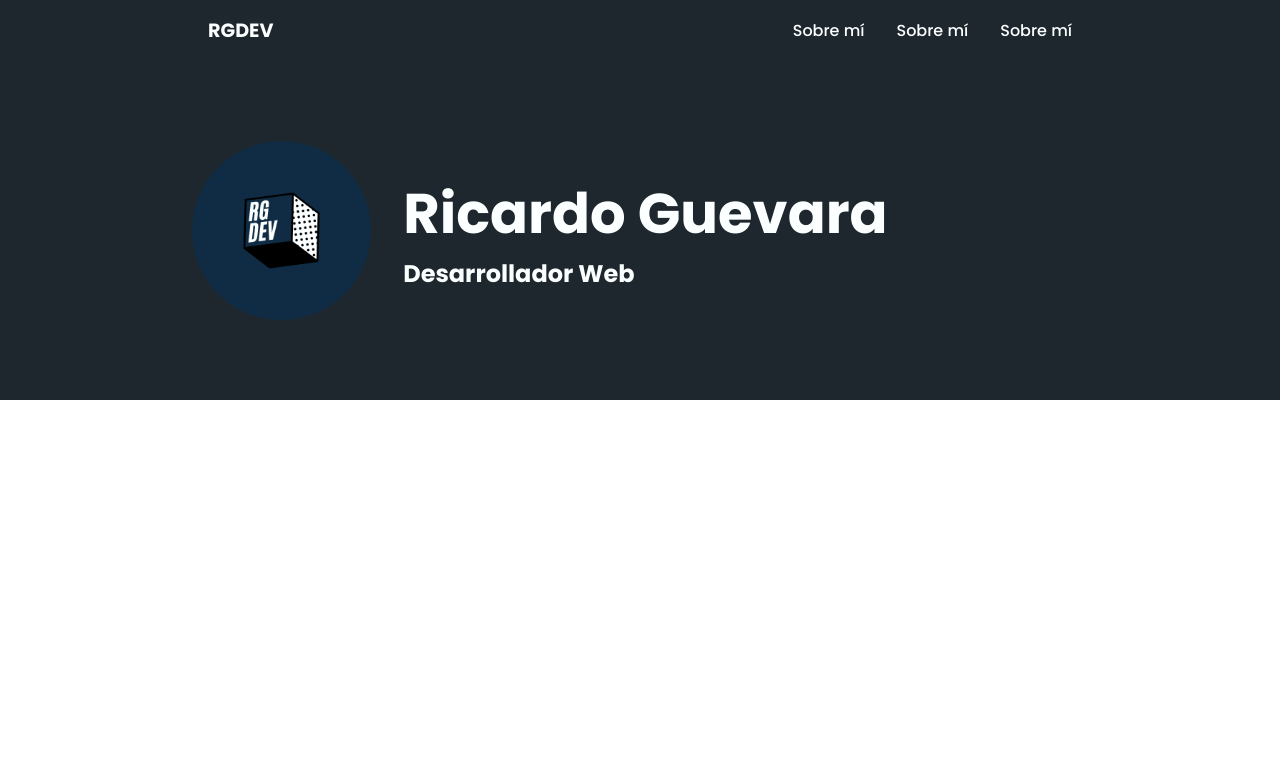
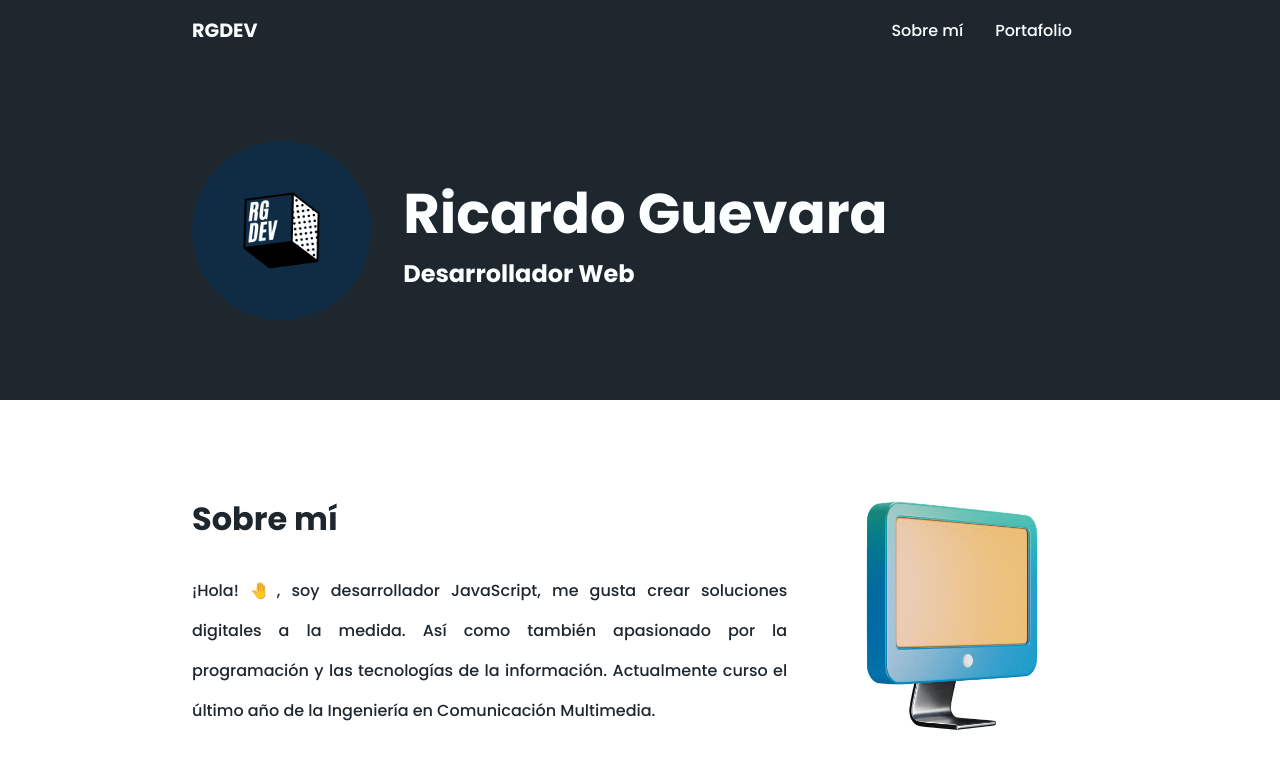
Before and after one commit to ricardoggz/personal-website, a React (Create React App) app: page / in a window 1280 px wide. Shown: the top 768 px of the page. Built offline with nearby package versions, Linux system fonts and the light colour scheme.

Commit message:
about montado

```diff
--- a/src/app/App.jsx
+++ b/src/app/App.jsx
@@ -2,6 +2,7 @@ import React from "react";
 import NavBar from "../components/Nav/NavBar";
 import Hero from "../components/hero/Hero";
 import GlobalStyle from "../index.elements";
+import About from "../components/about/About";
 
 export const App = () => {
   return (
@@ -9,6 +10,7 @@ export const App = () => {
       <GlobalStyle />
       <NavBar />
       <Hero />
+      <About />
     </React.Fragment>
   );
 };
--- a/src/components/Nav/NavBar.jsx
+++ b/src/components/Nav/NavBar.jsx
@@ -8,8 +8,7 @@ const NavBar = () => {
         <Logo><a href="#">RGDEV</a></Logo>
         <ul>
           <li><a href="#">Sobre mí</a></li>
-          <li><a href="#">Sobre mí</a></li>
-          <li><a href="#">Sobre mí</a></li>
+          <li><a href="#">Portafolio</a></li>
         </ul>
       </NavList>
     </NavWrapper>
--- a/src/components/Nav/elements.js
+++ b/src/components/Nav/elements.js
@@ -15,13 +15,13 @@ const NavList = styled.nav`
     display: inline;
   }
 
-  a {
+  ul li a {
     text-decoration: none;
     padding: 1rem;
     color: var(--color-light-primary);
   }
 
-  a:hover {
+  ul li a:hover {
     background: var(--color-light-primary);
     color: var(--color-blue-primary);
     transition: all 300ms ease;
@@ -31,6 +31,10 @@ const NavList = styled.nav`
 const Logo = styled.span`
   font-size: 1.2rem;
   font-weight: 700;
+  a {
+    text-decoration:none;
+    color:var(--color-light-primary);
+  }
 `;
 
 export { NavWrapper, NavList, Logo };
--- /dev/null
+++ b/src/components/about/About.jsx
@@ -0,0 +1,20 @@
+import React from "react";
+import computer from "../../img/computer.png";
+import { AboutWrapper, AboutImage, AboutDescription } from "./elements";
+
+const About = () => {
+  return (
+    <AboutWrapper className="flex-container">
+      <AboutDescription>
+        <h1>Sobre mí</h1>
+        <p>
+          ¡Hola! 🤚, soy desarrollador JavaScript, me gusta crear soluciones
+          digitales a la medida. Así como también apasionado por la programación y las tecnologías de la información. Actualmente curso el último año de la Ingeniería en Comunicación Multimedia.
+        </p>
+      </AboutDescription>
+      <img src={computer} />
+    </AboutWrapper>
+  );
+};
+
+export default About;
--- /dev/null
+++ b/src/components/about/elements.js
@@ -0,0 +1,34 @@
+import styled from "styled-components";
+
+const AboutWrapper = styled.section`
+  display:flex;
+  align-items:center;
+  justify-content:spacebetween;
+  padding:5rem 0;
+  gap:2rem;
+  img {
+    width:30%;
+  }
+
+  @media (min-width:240px) and (max-width:720px) {
+    img{
+      display:none;
+    }
+  }
+
+  `;
+const AboutDescription = styled.div`
+  text-align:justify;
+  line-height:2.5rem;
+  width:100%;
+
+`;
+const AboutImage = styled.figure`
+width:100%;
+display:flex;
+align-items:center;
+justify-content:center;
+
+`;
+
+export { AboutWrapper, AboutDescription, AboutImage };
--- a/src/index.elements.js
+++ b/src/index.elements.js
@@ -13,6 +13,12 @@ const GlobalStyle = createGlobalStyle`
   }
   html {
     scroll-behavior: smooth;
+}
+
+h1 {
+  font-size:2rem;
+  font-weight:700;
+  margin-bottom:2rem;
 }
   :root {
     --color-blue-primary:#102c44;
```
Also changed, not shown: src/img/computer.png (added).
